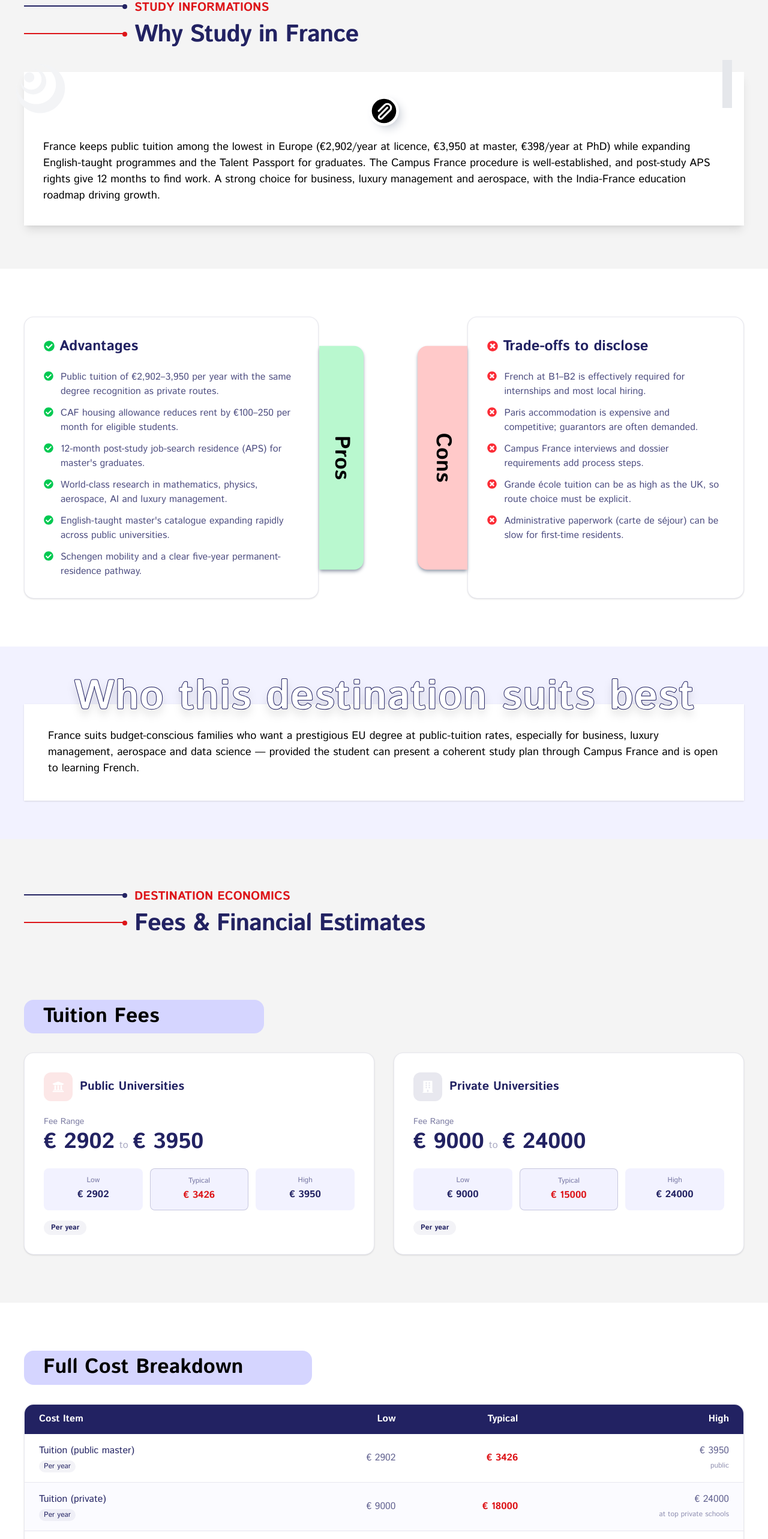
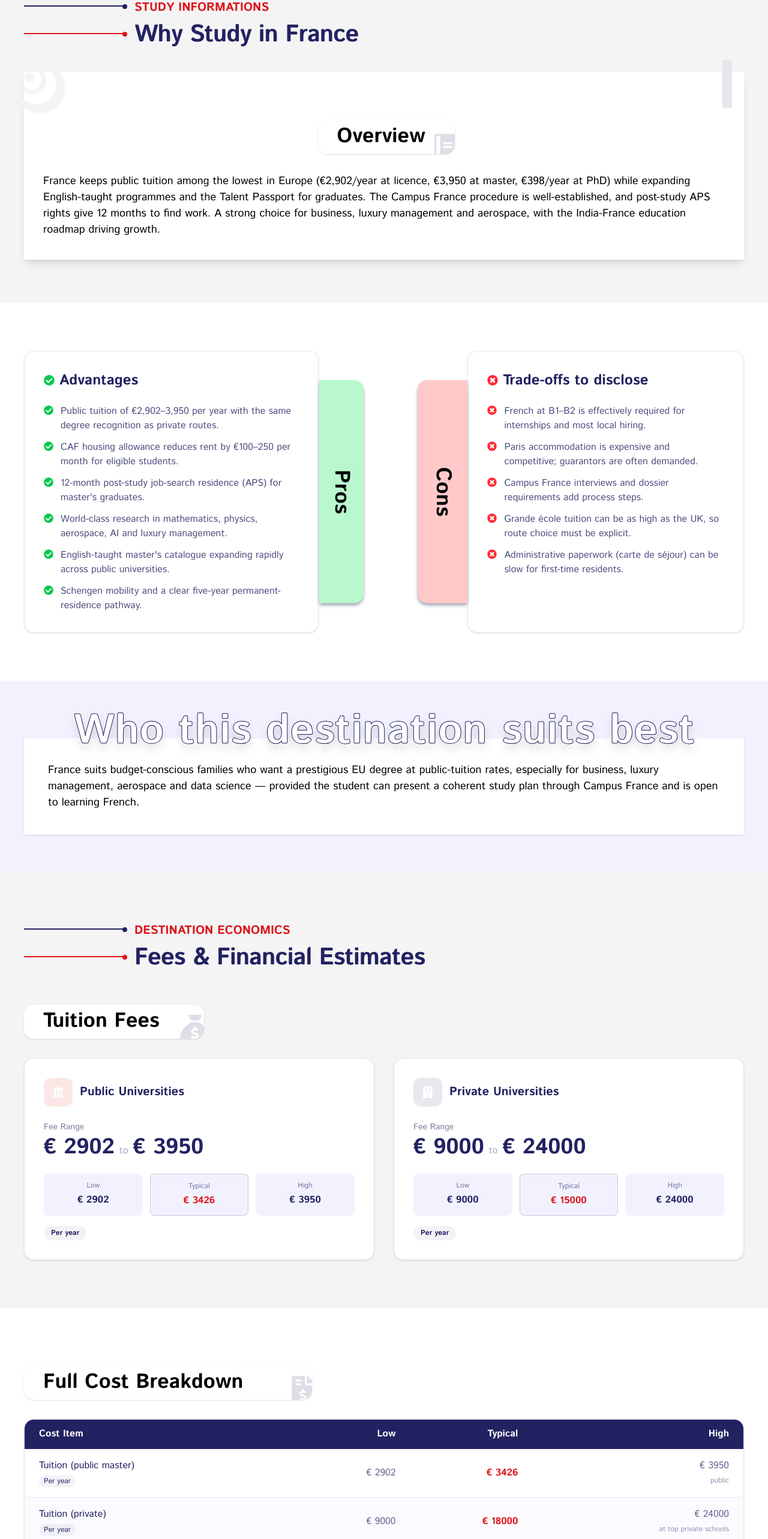
Before and after one commit to motasimdev/Global-Alliance, a React (Vite) app: page /destination/france in a window 1280 px wide. Shown: the part 1600-4166 px from the top of the page at 60% size. Built offline with nearby package versions, Linux system fonts and the light colour scheme.

Commit message:
destination details done

```diff
--- a/src/components/layouts/destinationDetails/Destination_Details_Accommodation.jsx
+++ b/src/components/layouts/destinationDetails/Destination_Details_Accommodation.jsx
@@ -1,6 +1,7 @@
 import React from "react";
 import { FaHome, FaUsers, FaBed, FaUser, FaCheckCircle } from "react-icons/fa";
 import Container from "../../Container";
+
 
 const currencySymbols = {
   EUR: "€",
@@ -90,11 +91,12 @@ const Destination_Details_Accommodation = ({ destination = {} }) => {
 
   return (
     <>
-      <section className="py-12 md:py-16 lg:py-20 bg-tertiary/30" id="accommodation">
+      <section className="py-12 md:py-16 lg:pt-10 lg:pb-20 bg-tertiary/30" id="accommodation">
         <Container>
-          <div className="mb-8 bg-tertiary lg:w-2/5 rounded-2xl px-8 py-2">
+          <div className="relative mt-6 md:mt-9 lg:mt-14 mb-8 bg-white shadow-sm lg:w-1/3 rounded-2xl px-8 py-2 overflow-hidden">
+            <FaHome className="text-[50px] absolute -bottom-2.5 -right-2.5 text-secondary/15" />
             <h4 className="text-2xl md:text-3xl lg:text-[34px] font-bold">
-              Accommodation
+               Accommodation
             </h4>
           </div>
 
--- a/src/components/layouts/destinationDetails/Destination_Details_Faq.jsx
+++ b/src/components/layouts/destinationDetails/Destination_Details_Faq.jsx
@@ -47,7 +47,7 @@ const Destination_Details_Faq = ({ destination }) => {
               <div key={index} className="border-t border-secondary/10 first:border-t-0">
                 <button
                   onClick={() => toggleFaq(index)}
-                  className="w-full flex items-center justify-between px-5 py-4 md:px-6 md:py-5 text-left focus:outline-none focus:ring-2 focus:ring-primary/20 focus:ring-offset-2"
+                  className="w-full flex items-center justify-between px-5 py-4 md:px-6 md:py-5 text-left focus:outline-none focus:ring-2 focus:ring-primary/20 focus:ring-offset-2 cursor-pointer hover:bg-secondary/10 transition duration-200"
                   aria-expanded={openIndex === index}
                 >
                   <span className="text-base md:text-lg font-medium text-secondary pr-4">
--- a/src/components/layouts/destinationDetails/Destination_Details_FullCostBreak.jsx
+++ b/src/components/layouts/destinationDetails/Destination_Details_FullCostBreak.jsx
@@ -1,5 +1,8 @@
 import React from "react";
 import Container from "../../Container";
+import { FaFileInvoiceDollar } from "react-icons/fa";
+
+
 
 const currencySymbols = {
   EUR: "€",
@@ -29,11 +32,12 @@ const Destination_Details_FullCostBreak = ({ destination = {} }) => {
   return (
     <>
       <section
-        className="py-12 md:py-16 lg:py-20 bg-white"
+        className="py-12 md:py-16 lg:pt-10 lg:pb-20 bg-white"
         id="full-cost-breakdown"
       >
         <Container>
-          <div className=" mb-8 bg-tertiary lg:w-2/5 rounded-2xl px-8 py-2">
+          <div className="relative mt-6 md:mt-9 lg:mt-14 mb-8 bg-white shadow-sm lg:w-2/5 rounded-2xl px-8 py-2 overflow-hidden">
+            <FaFileInvoiceDollar className="text-[50px] absolute -bottom-2.5 -right-2.5 text-secondary/15" />
             <h4 className="text-2xl md:text-3xl lg:text-[34px] font-bold">
               Full Cost Breakdown
             </h4>
--- a/src/components/layouts/destinationDetails/Destination_Details_TuitionFees.jsx
+++ b/src/components/layouts/destinationDetails/Destination_Details_TuitionFees.jsx
@@ -2,6 +2,8 @@ import React from "react";
 import { FaUniversity, FaBuilding } from "react-icons/fa";
 import Container from "../../Container";
 import Heading from "../../Heading";
+import { FaSackDollar } from "react-icons/fa6";
+
 
 const Destination_Details_TuitionFees = ({ destination }) => {
   const tuition = destination.tuitionFees || {};
@@ -115,11 +117,12 @@ const Destination_Details_TuitionFees = ({ destination }) => {
             </div>
 
             <section id="tuition-fees">
-              <div className="mt-14 md:mt-26 mb-8 bg-tertiary lg:w-1/3 rounded-2xl px-8 py-2">
-                <h4 className="text-2xl md:text-3xl lg:text-[34px] font-bold">
-                  Tuition Fees
-                </h4>
-              </div>
+              <div className="relative mt-6 md:mt-9 lg:mt-14 mb-8 bg-white shadow-sm lg:w-1/4 rounded-2xl px-8 py-2 overflow-hidden">
+            <FaSackDollar className="text-[50px] absolute -bottom-2.5 -right-2.5 text-secondary/15" />
+            <h4 className="text-2xl md:text-3xl lg:text-[34px] font-bold">
+              Tuition Fees
+            </h4>
+          </div>
 
               <div className="grid grid-cols-1 lg:grid-cols-2 gap-6 md:gap-8">
                 {renderCard(
--- a/src/components/layouts/destinationDetails/Destination_Details_WhyStudy.jsx
+++ b/src/components/layouts/destinationDetails/Destination_Details_WhyStudy.jsx
@@ -4,6 +4,7 @@ import Heading from "../../Heading";
 import P18 from "../../P18";
 import { GiNestedEclipses } from "react-icons/gi";
 import { PiPaperclipHorizontalFill } from "react-icons/pi";
+import { PiNotebookFill } from "react-icons/pi";
 
 const Destination_Details_WhyStudy = ({ destination }) => {
   return (
@@ -36,10 +37,16 @@ const Destination_Details_WhyStudy = ({ destination }) => {
           {/* ======================== */}
 
           <section id="destination-overview-description">
-            <div className="relative pb-9 pt-28 pl-8 pr-6 bg-white shadow-lg">
+            <div className="relative pb-9 pt-20 pl-8 pr-6 bg-white shadow-lg">
               <GiNestedEclipses className="absolute -top-4 -left-4 text-gray-100 text-[90px] -rotate-45" />
               <div className="absolute right-5 -top-5 bg-gray-200 w-4 h-20"></div>
-              <PiPaperclipHorizontalFill className="absolute right-1/2 top-10 translate-x-1/2 flex justify-center text-[50px] -rotate-45 rounded-full shadow-lg shadow-gray-300" />
+              <div className="relative mx-auto mb-8 bg-white shadow-sm lg:w-1/5 rounded-2xl px-8 py-2 overflow-hidden">
+                <PiNotebookFill className="text-[50px] absolute -bottom-2.5 -right-2.5 text-secondary/15" />
+                <h4 className="text-2xl md:text-3xl lg:text-[34px] font-bold">
+                  Overview
+                </h4>
+              </div>
+              {/* <PiPaperclipHorizontalFill className="absolute right-1/2 top-10 translate-x-1/2 flex justify-center text-[50px] -rotate-45 rounded-full shadow-lg shadow-gray-300" /> */}
               <P18
                 text={`${destination.overview}`}
                 className={"relative z-10"}
```
